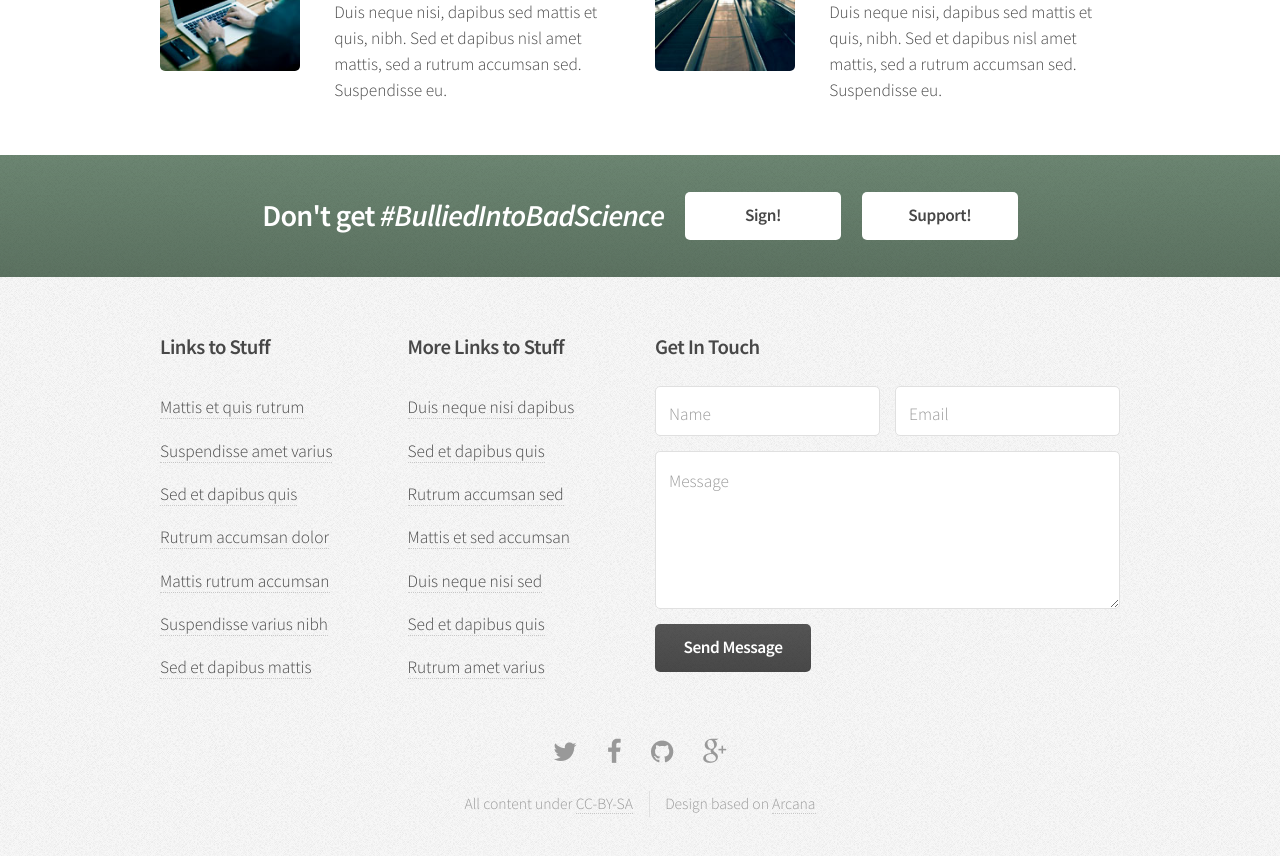
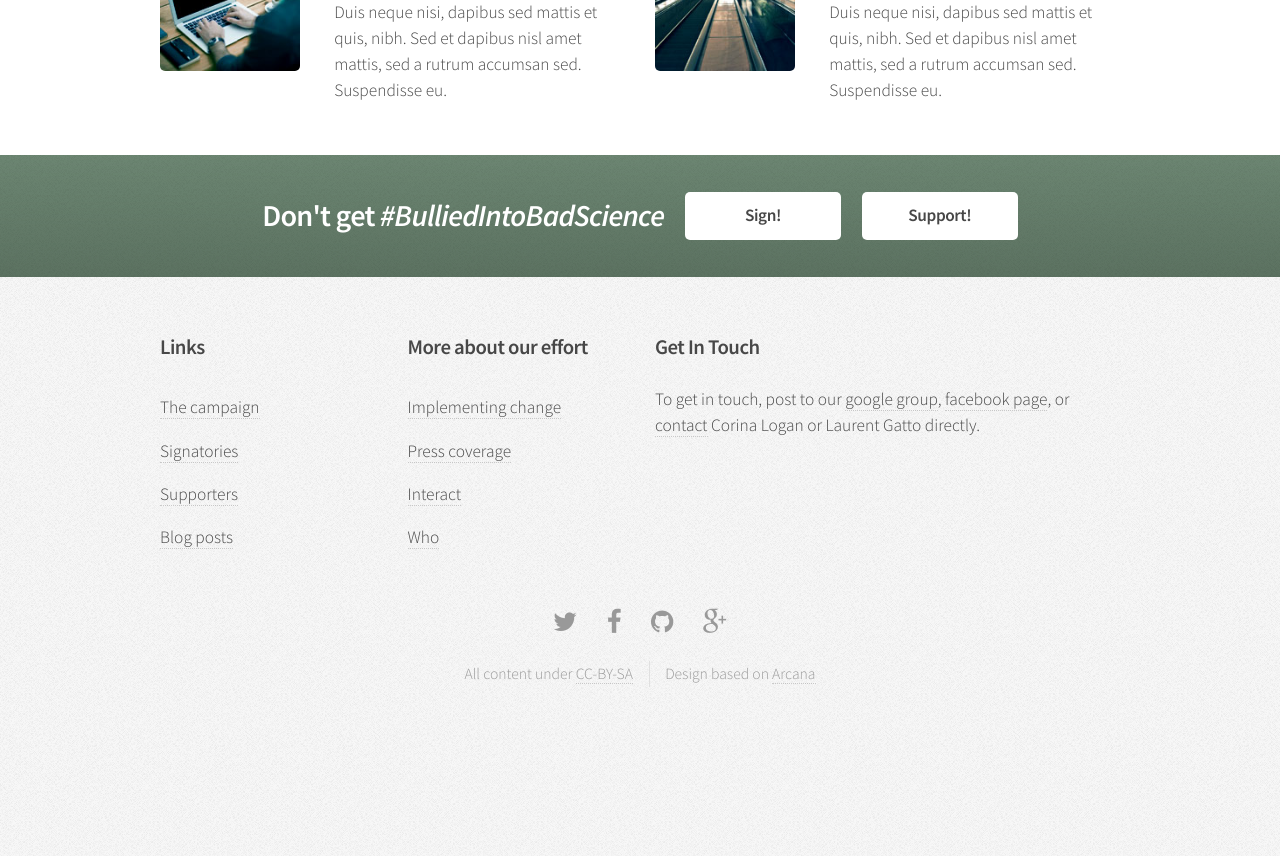
Before and after one commit to BulliedIntoBadScience/BulliedIntoBadScience.org, a Jekyll site: the page built from index.html, in a window 1280 px wide and 900 px high, scrolled down 1553 px. Shown: the top 856 px of the window. Built offline with Jekyll 4.4.1, drawn with Linux system fonts in a browser that asks for light colours; the list of posts is cut into pages by our own code; after the commit the page ends 2323 px from its top, so only the background shows below that.

Commit message:
udpate header and footer

```diff
--- a/_includes/footer.html
+++ b/_includes/footer.html
@@ -9,55 +9,57 @@
       <div class="6u">
 	<div class="row collapse-at-2">
 	  <section class="6u">
-	    <h3>Links to Stuff</h3>
+	    <h3>Links</h3>
 	    <ul class="links">
-	      <li><a href="#">Mattis et quis rutrum</a></li>
-	      <li><a href="#">Suspendisse amet varius</a></li>
-	      <li><a href="#">Sed et dapibus quis</a></li>
-	      <li><a href="#">Rutrum accumsan dolor</a></li>
-	      <li><a href="#">Mattis rutrum accumsan</a></li>
-	      <li><a href="#">Suspendisse varius nibh</a></li>
-	      <li><a href="#">Sed et dapibus mattis</a></li>
+	      <li><a href="/letter/">The campaign</a></li>
+	      <li><a href="/signatories/">Signatories</a></li>
+	      <li><a href="/supporters/">Supporters</a></li>
+	      <li><a href="/blog/">Blog posts</a></li>
 	    </ul>
 	  </section>
 	  <section class="6u">
-	    <h3>More Links to Stuff</h3>
+	    <h3>More about our effort</h3>
 	    <ul class="links">
-	      <li><a href="#">Duis neque nisi dapibus</a></li>
-	      <li><a href="#">Sed et dapibus quis</a></li>
-	      <li><a href="#">Rutrum accumsan sed</a></li>
-	      <li><a href="#">Mattis et sed accumsan</a></li>
-	      <li><a href="#">Duis neque nisi sed</a></li>
-	      <li><a href="#">Sed et dapibus quis</a></li>
-	      <li><a href="#">Rutrum amet varius</a></li>
+	      <li><a href="/more/index.html#implement">Implementing change</a></li>
+	      <li><a href="/more/index.html#press">Press coverage</a></li>
+	      <li><a href="/more/index.html#interact">Interact</a></li>
+	      <li><a href="/more/index.html#who">Who</a></li>
 	    </ul>
 	  </section>
 	</div>
       </div>
       <section class="6u">
 	<h3>Get In Touch</h3>
-	<form>
-	  <div class="row half collapse-at-2">
-	    <div class="6u">
-	      <input type="text" name="name" id="name" placeholder="Name" />
-	    </div>
-	    <div class="6u">
-	      <input type="email" name="email" id="email" placeholder="Email" />
-	    </div>
-	  </div>
-	  <div class="row half">
-	    <div class="12u">
-	      <textarea name="message" id="message" placeholder="Message" rows="5"></textarea>
-	    </div>
-	  </div>
-	  <div class="row half">
-	    <div class="12u">
-	      <ul class="actions">
-		<li><input type="submit" class="button alt" value="Send Message" /></li>
-	      </ul>
-	    </div>
-	  </div>
-	</form>
+
+	<p> To get in touch, post to
+	our <a href="https://groups.google.com/forum/#!forum/bullied-into-bad-science">google
+	group</a>, <a href="https://www.facebook.com/login/?next=https%3A%2F%2Fwww.facebook.com%2Fgroups%2F442150256143139%2F">facebook
+	page</a>,
+	or <a href="http://127.0.0.1:4000/more/index.html#who">contact</a>
+	Corina Logan or Laurent Gatto directly.</p>
+
+	<!-- <form> -->
+	<!--   <div class="row half collapse-at-2"> -->
+	<!--     <div class="6u"> -->
+	<!--       <input type="text" name="name" id="name" placeholder="Name" /> -->
+	<!--     </div> -->
+	<!--     <div class="6u"> -->
+	<!--       <input type="email" name="email" id="email" placeholder="Email" /> -->
+	<!--     </div> -->
+	<!--   </div> -->
+	<!--   <div class="row half"> -->
+	<!--     <div class="12u"> -->
+	<!--       <textarea name="message" id="message" placeholder="Message" rows="5"></textarea> -->
+	<!--     </div> -->
+	<!--   </div> -->
+	<!--   <div class="row half"> -->
+	<!--     <div class="12u"> -->
+	<!--       <ul class="actions"> -->
+	<!-- 	<li><input type="submit" class="button alt" value="Send Message" /></li> -->
+	<!--       </ul> -->
+	<!--     </div> -->
+	<!--   </div> -->
+	<!-- </form> -->
       </section>
     </div>
   </div>
--- a/_includes/header.html
+++ b/_includes/header.html
@@ -54,7 +54,7 @@
 	  <li>
 	    <a href="{{ site.baseurl }}/more">More</a>
 	    <ul>
-	      <li><a href="{{ site.baseurl }}/more/index.html#more">More actions</a></li>
+	      <li><a href="{{ site.baseurl }}/more/index.html#implement">Implementing change</a></li>
 	      <li><a href="{{ site.baseurl }}/more/index.html#press">Press coverage</a></li>
 	      <li><a href="{{ site.baseurl }}/more/index.html#interact">Interact</a></li>
 	      <li><a href="{{ site.baseurl }}/more/index.html#who">Who</a></li>
```
